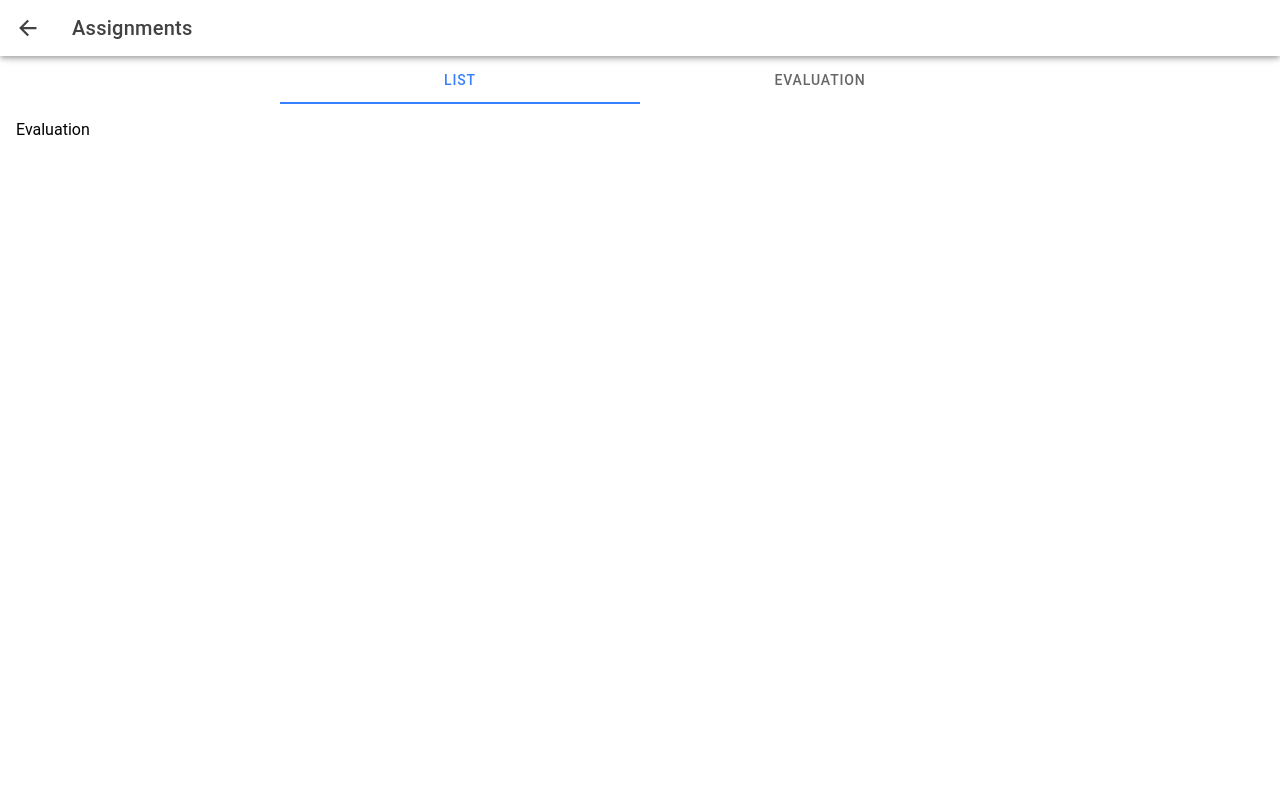
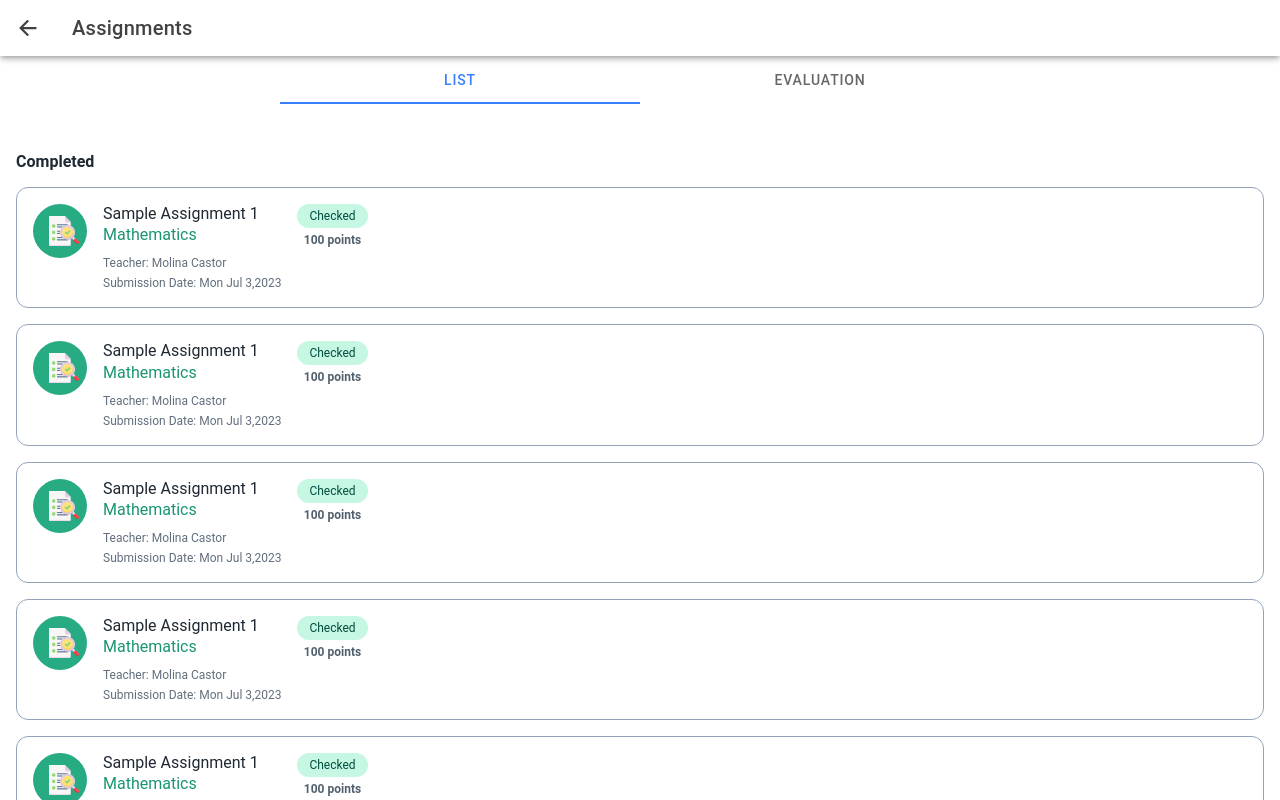
Before and after one commit to jakecastor09/Origami-Mobile, a React (Vite) app: page /assignments in a window 1280 px wide. Both pictures are taken after a click on the element "EVALUATION". Built offline with nearby package versions, Linux system fonts and the light colour scheme.

Commit message:
Build Assignments Evaluation Card Component

```diff
--- /dev/null
+++ b/src/components/AssignmentsEvaluationCard.tsx
@@ -0,0 +1,38 @@
+import React from 'react';
+import searchImg from '../assets/search-img.png';
+
+const AssignmentsEvaluationCard: React.FC = () => {
+  return (
+    <div className='border border-slate-400 p-4 rounded-xl mt-4'>
+      <div className='flex gap-4'>
+        <div>
+          <div className='bg-green500 rounded-full inline-block p-3'>
+            <img src={searchImg} alt='Paper' className='translate-x-1' />
+          </div>
+        </div>
+        <div>
+          <h1 className='text-grey900'>Sample Assignment 1</h1>
+          <p className='text-green600'>Mathematics</p>
+          <div className='mt-2 flex flex-col space-y-1'>
+            <span className='text-xs text-grey500'>Teacher: Molina Castor</span>
+            <span className='text-xs text-grey500'>
+              Submission Date: Mon Jul 3,2023
+            </span>
+          </div>
+        </div>
+        <div className='flex flex-col'>
+          <div className='px-3 py-1 text-xs rounded-full text-green900 bg-green100'>
+            Checked
+          </div>
+          <div className='flex justify-center'>
+            <span className='text-xs translate-y-1 whitespace-nowrap text-grey600 font-bold self-start text-right'>
+              100 points
+            </span>
+          </div>
+        </div>
+      </div>
+    </div>
+  );
+};
+
+export default AssignmentsEvaluationCard;
--- a/src/pages/Assignments.tsx
+++ b/src/pages/Assignments.tsx
@@ -12,6 +12,7 @@ import {
 } from '@ionic/react';
 import React, { useState } from 'react';
 import AssignmentsListCard from '../components/AssignmentsListCard';
+import AssignmentsEvaluationCard from '../components/AssignmentsEvaluationCard';
 
 const Assigments: React.FC = () => {
   const [segmentValue, setSegmentValue] = useState('list');
@@ -44,10 +45,21 @@ const Assigments: React.FC = () => {
               <AssignmentsListCard />
               <AssignmentsListCard />
               <AssignmentsListCard />
+              <AssignmentsListCard />
+              <AssignmentsListCard />
             </div>
           </div>
         ) : (
-          <h1>Evaluation</h1>
+          <div>
+            <h1 className='text-grey900 font-bold mt-8'>Completed</h1>
+            <div>
+              <AssignmentsEvaluationCard />
+              <AssignmentsEvaluationCard />
+              <AssignmentsEvaluationCard />
+              <AssignmentsEvaluationCard />
+              <AssignmentsEvaluationCard />
+            </div>
+          </div>
         )}
       </IonContent>
     </IonPage>
```
Also changed, not shown: src/assets/search-img.png (added).
